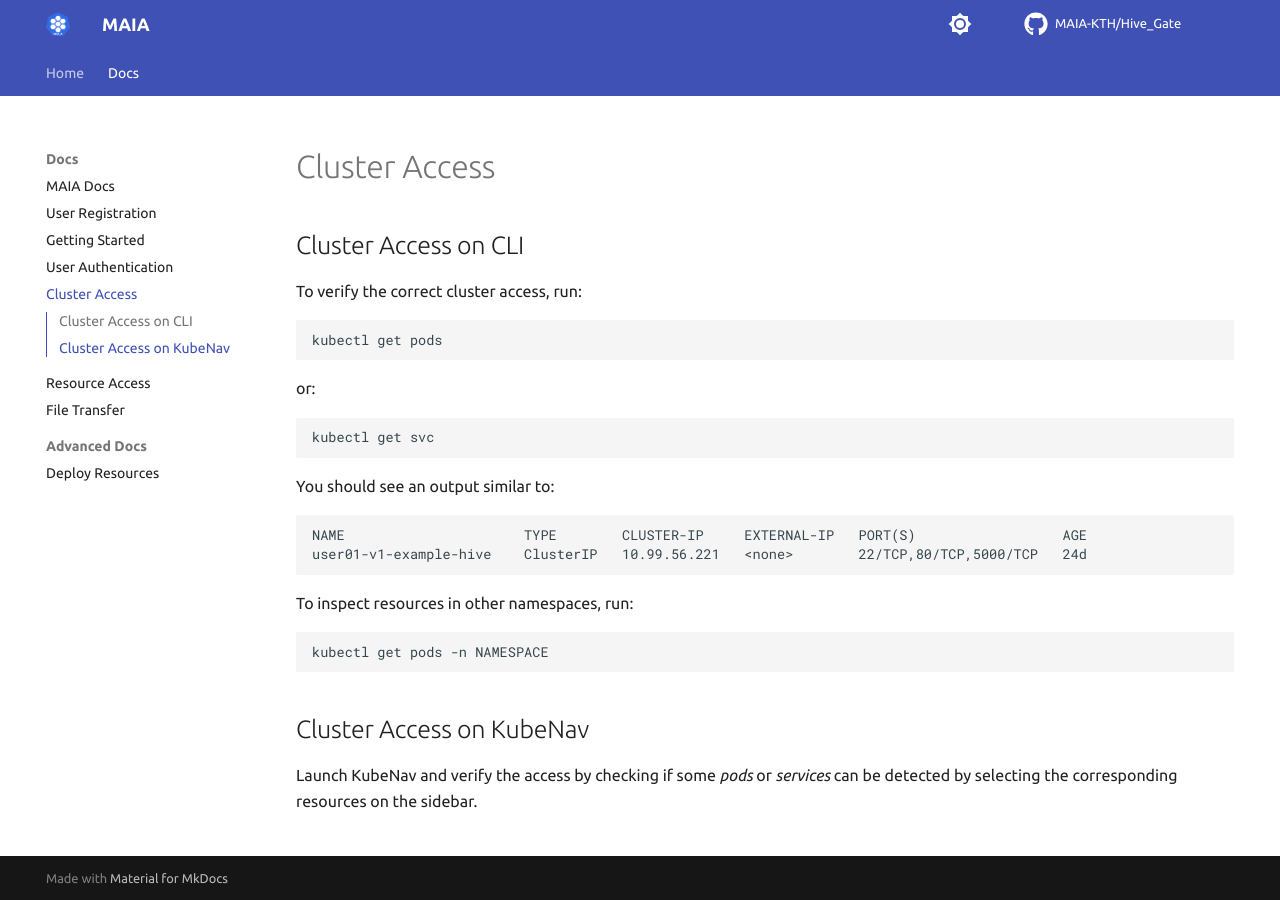
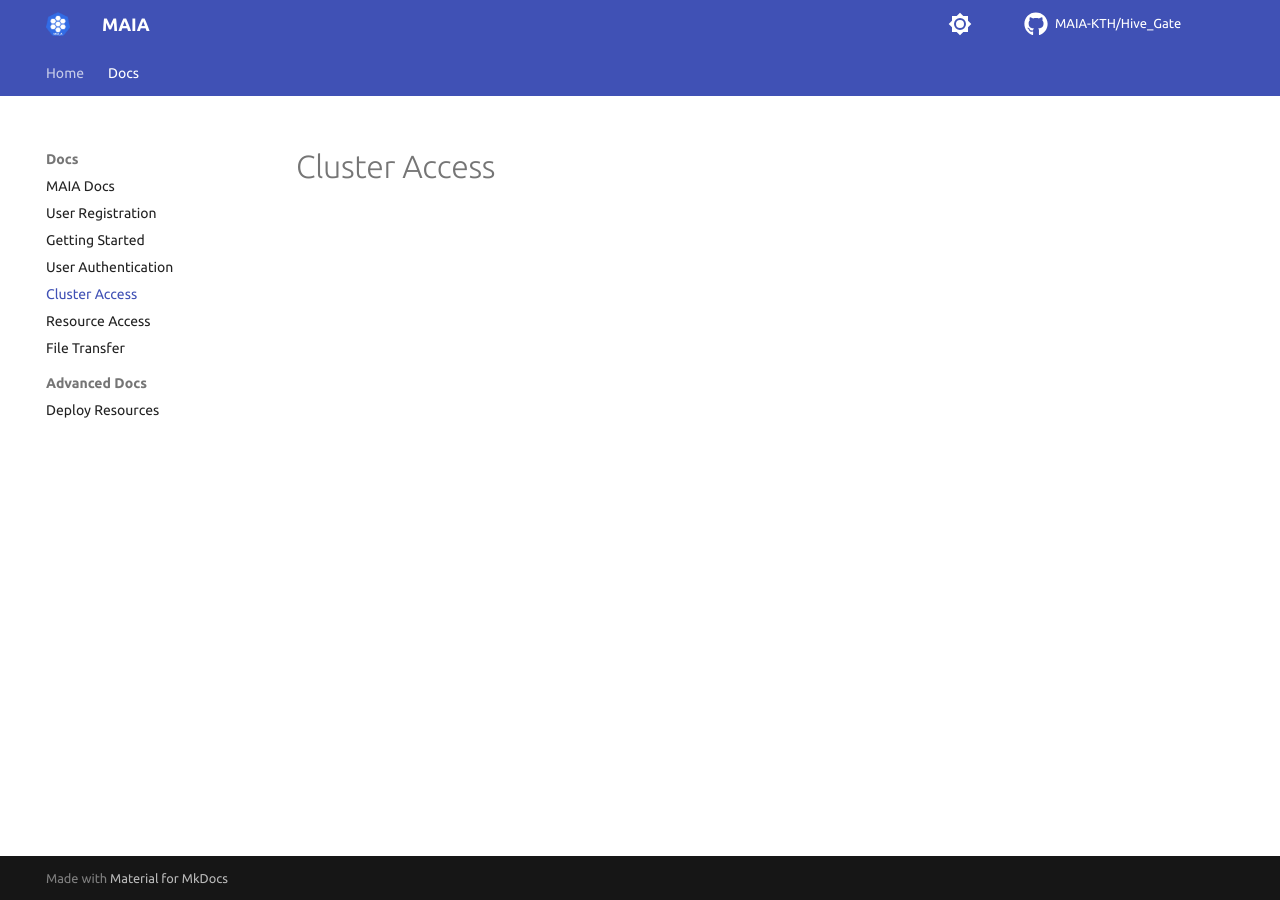
Before and after one commit to MAIA-KTH/MAIA-KTH.github.io, an MkDocs documentation site: the page built from docs/cluster_access.md, in a window 1280 px wide. Built offline with MkDocs 1.6.1 and Material for MkDocs 9.7.7, drawn with Linux system fonts in a browser that asks for light colours; comment, search, counter and statistics services are not loaded.

Commit message:
Cluster Access updated

````diff
--- a/docs/cluster_access.md
+++ b/docs/cluster_access.md
@@ -1,27 +1 @@
 # Cluster Access
-
-## Cluster Access on CLI
-To verify the correct cluster access, run:
-
-```
-kubectl get pods
-```
-or:
-```
-kubectl get svc
-```
-You should see an output similar to:
-
-```
-NAME                      TYPE        CLUSTER-IP     EXTERNAL-IP   PORT(S)                  AGE
-user01-v1-example-hive    ClusterIP   10.99.56.221   <none>        22/TCP,80/TCP,5000/TCP   24d
-```
-
-To inspect resources in other namespaces, run:
-```
-kubectl get pods -n NAMESPACE
-```
-
-## Cluster Access on KubeNav
-
-Launch KubeNav and verify the access by checking if some *pods* or *services* can be detected by selecting the corresponding resources on the sidebar.
````
